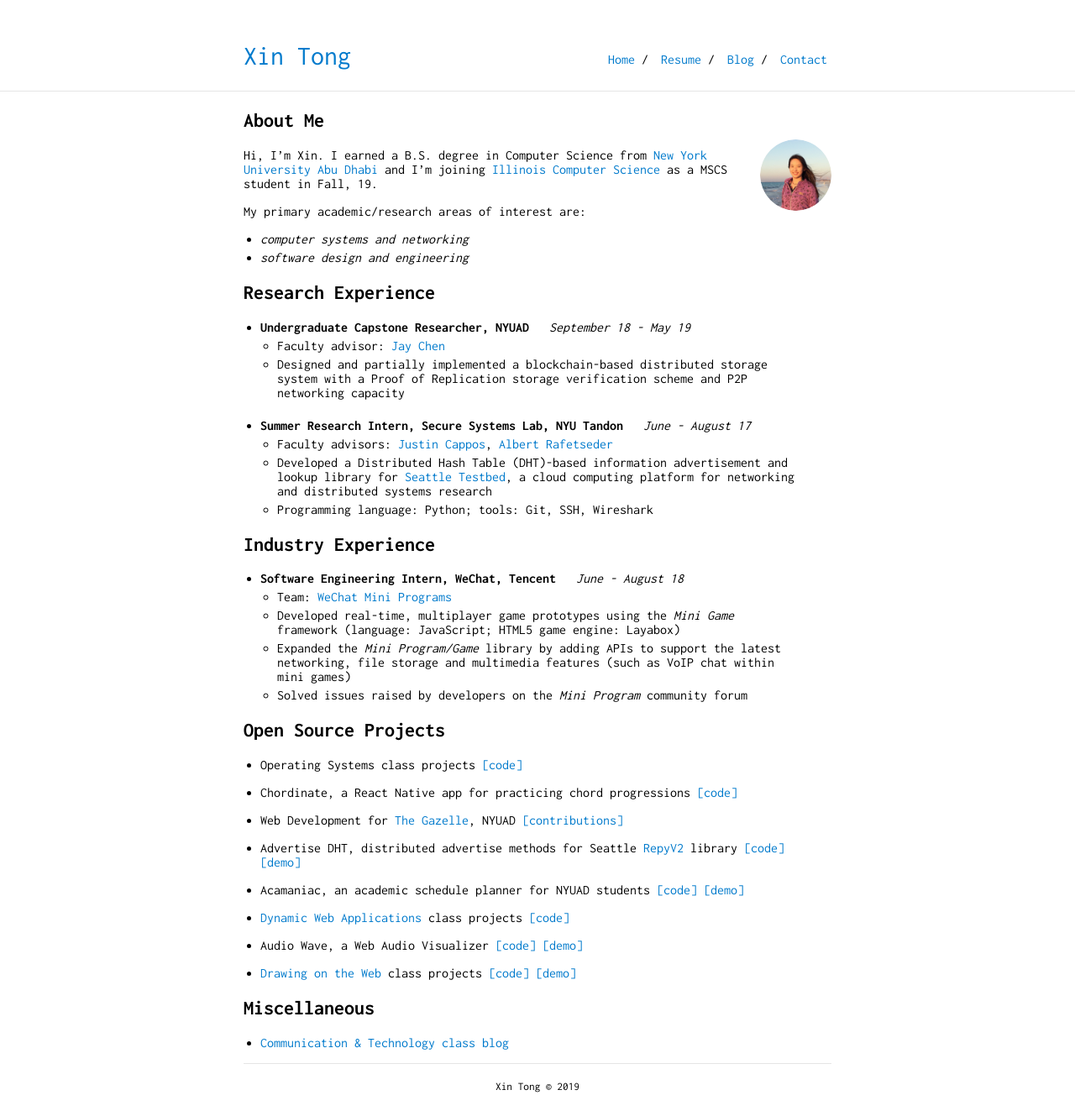
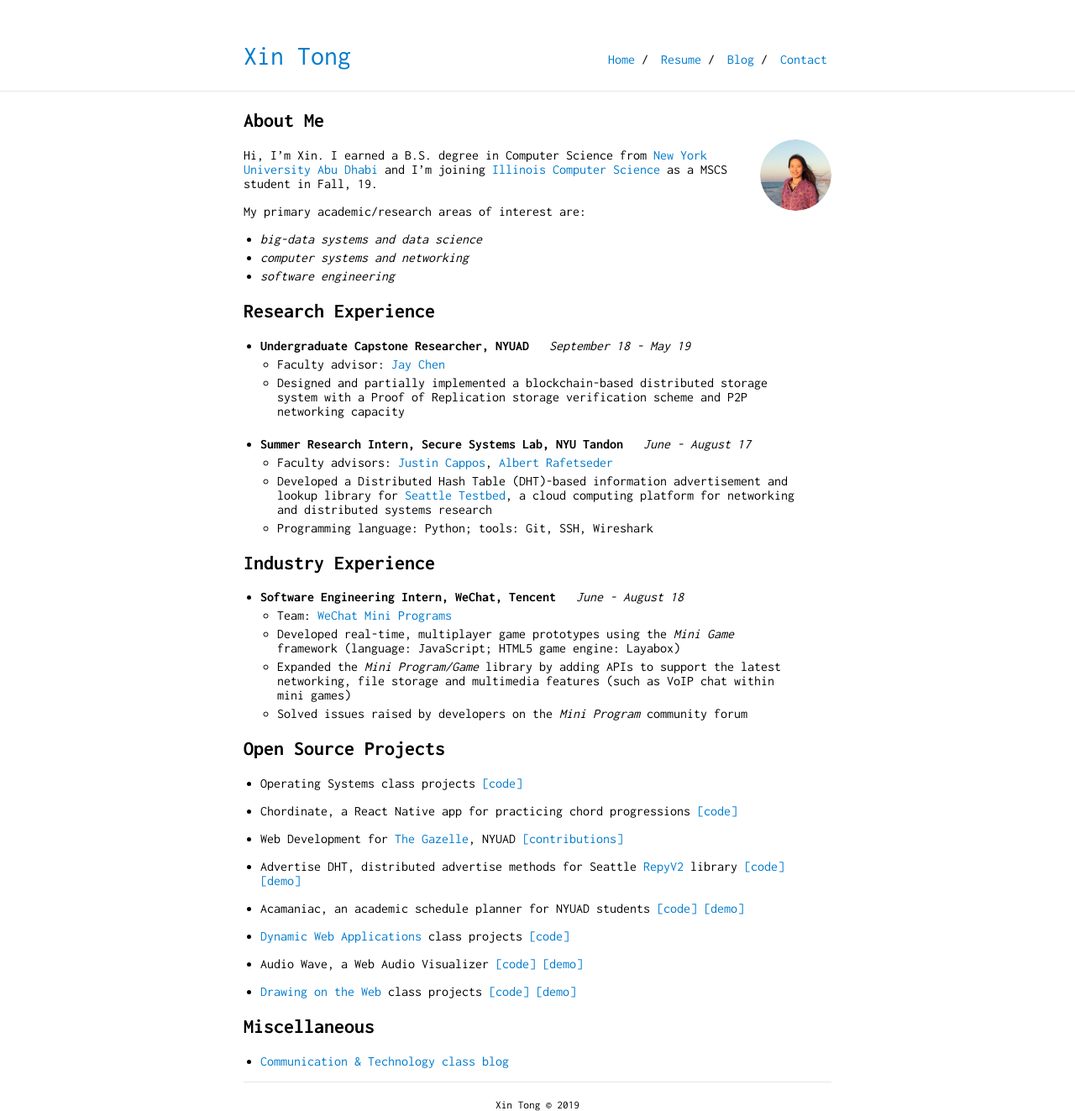
Before and after one commit to tongxin97/tongxin97.github.io, a Jekyll site: the page built from index.md, in a window 1280 px wide. Shown: the whole page at 84% size. Built offline with Jekyll 4.4.1, drawn with Linux system fonts in a browser that asks for light colours; before the commit the page ends 1301 px from its top, so only the background shows below that.

```diff
--- a/index.md
+++ b/index.md
@@ -10,9 +10,9 @@ title: Xin Tong Personal Website
 Hi, I'm Xin. I earned a B.S. degree in Computer Science from <a href="https://nyuad.nyu.edu/en/" target="_blank">New York University Abu Dhabi</a> and I'm joining <a href="https://cs.illinois.edu/" target="_blank">Illinois Computer Science</a> as a MSCS student in Fall, 19.
 
 My primary academic/research areas of interest are:
-<!-- + _big-data systems and data science_ -->
++ _big-data systems and data science_
 + _computer systems and networking_
-+ _software design and engineering_
++ _software engineering_
 
 ## Research Experience
 
```
Also changed, not shown: 1 other file.
